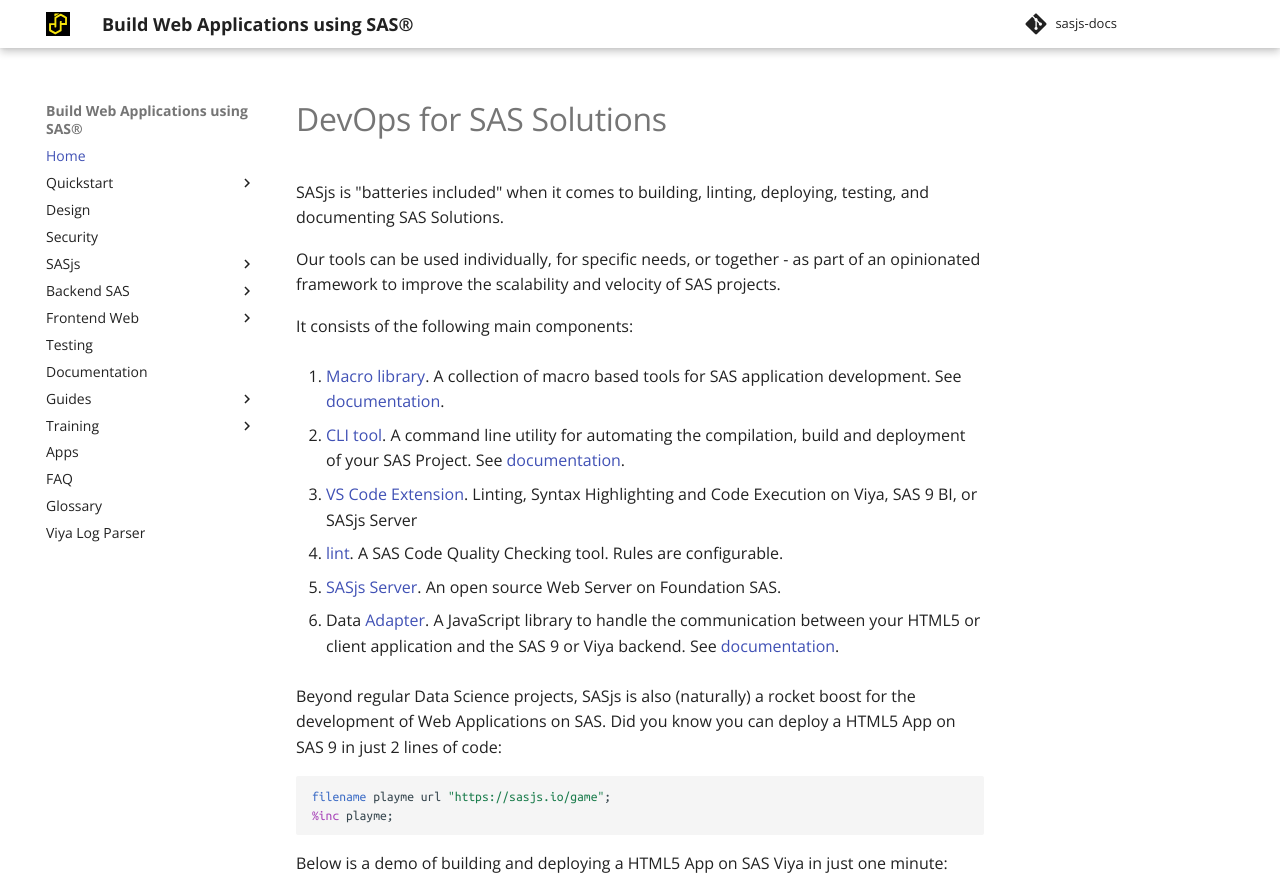
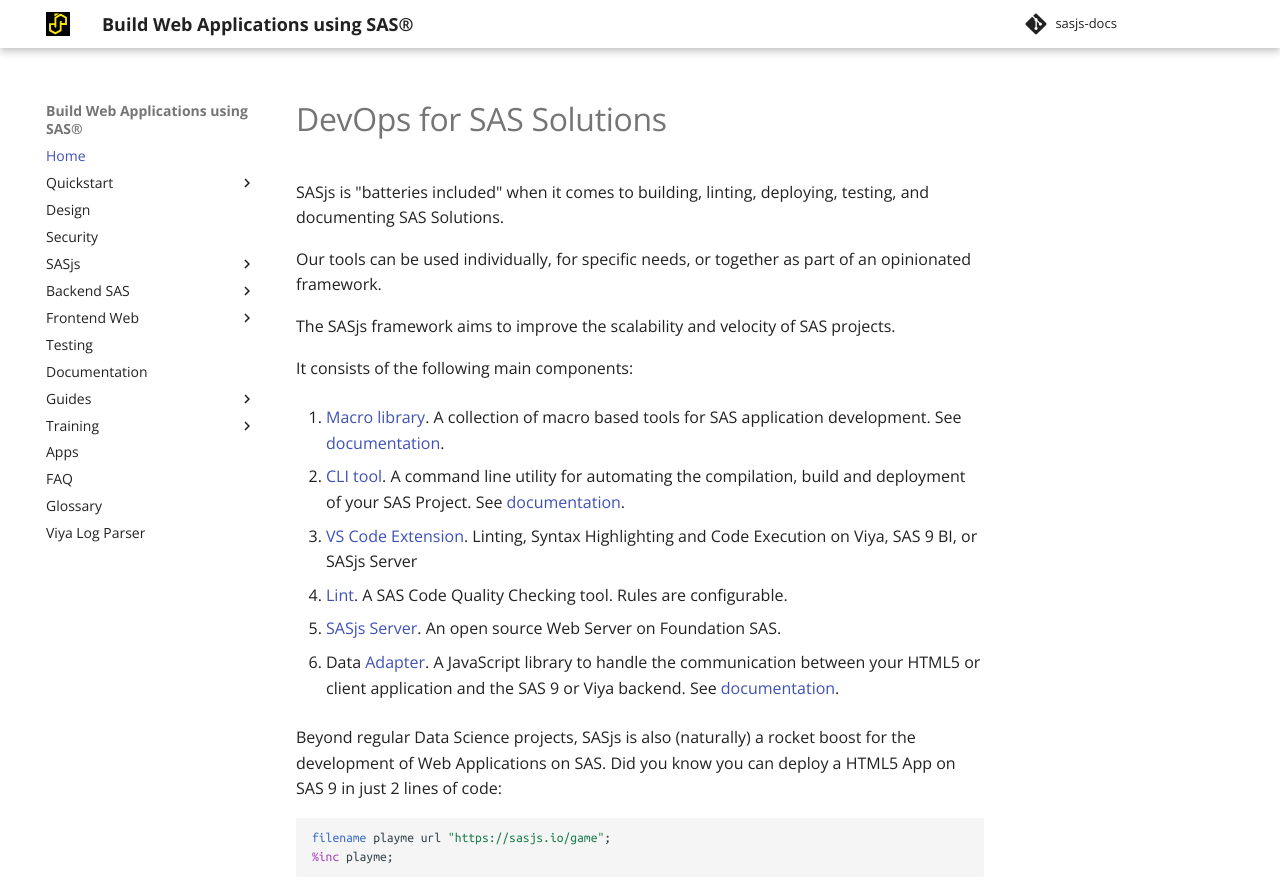
Before and after one commit to sasjs/sasjs.io, an MkDocs documentation site: the page built from docs/index.md, in a window 1280 px wide and 1346 px high, cut to the strip 0-889 px from the top of the window. Built offline with MkDocs 1.6.1 and Material for MkDocs 9.7.7, drawn with Linux system fonts in a browser that asks for light colours.

Commit message:
Update index.md

```diff
--- a/docs/index.md
+++ b/docs/index.md
@@ -3,7 +3,9 @@
 
 SASjs is "batteries included" when it comes to building, linting, deploying, testing, and documenting SAS Solutions.
 
-Our tools can be used individually, for specific needs, or together - as part of an opinionated framework to improve the scalability and velocity of SAS projects.
+Our tools can be used individually, for specific needs, or together as part of an opinionated framework.
+
+The SASjs framework aims to improve the scalability and velocity of SAS projects.
 
 It consists of the following main components:
 
@@ -13,7 +15,7 @@
 
 3. [VS Code Extension](https://github.com/sasjs/vscode-extension). Linting, Syntax Highlighting and Code Execution on Viya, SAS 9 BI, or SASjs Server
 
-4. [lint](https://github.com/sasjs/lint). A SAS Code Quality Checking tool.  Rules are configurable.
+4. [Lint](https://github.com/sasjs/lint). A SAS Code Quality Checking tool.  Rules are configurable.
 
 5. [SASjs Server](https://github.com/sasjs/server).  An open source Web Server on Foundation SAS.
 
```
